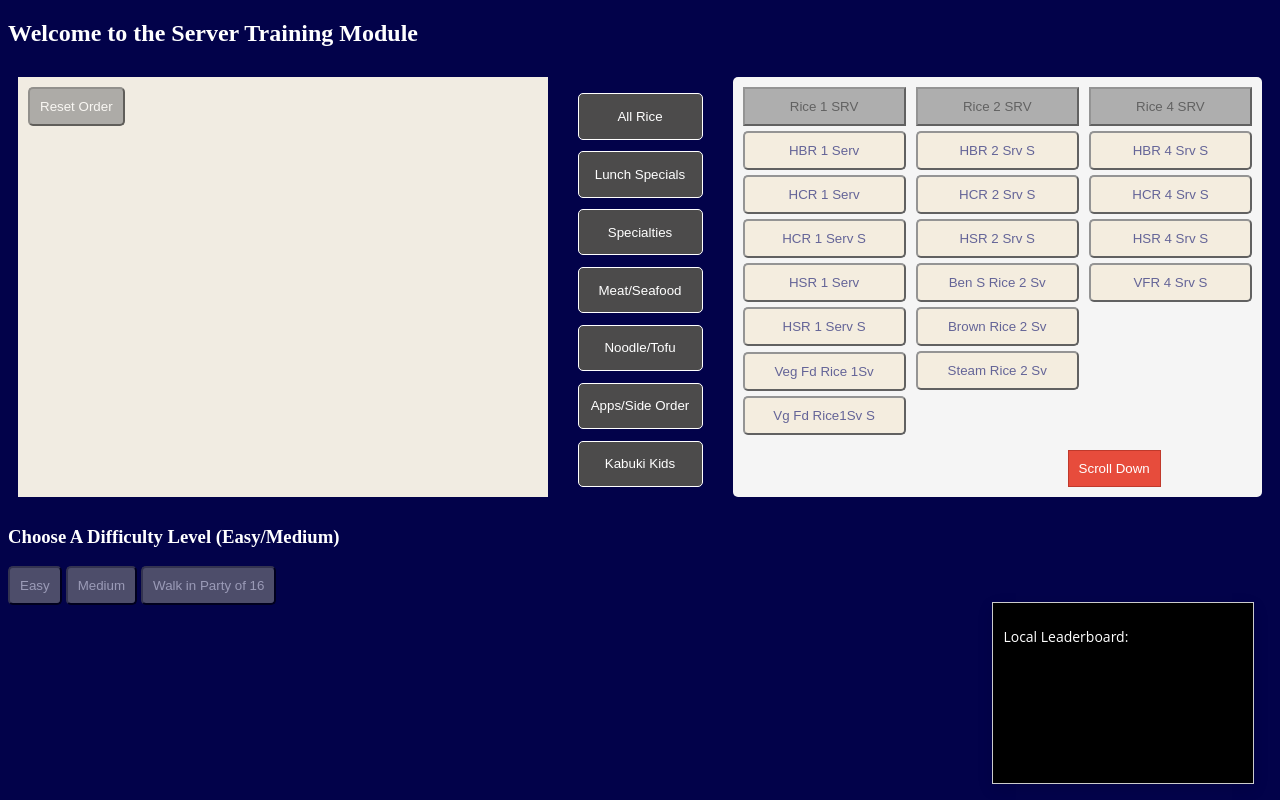
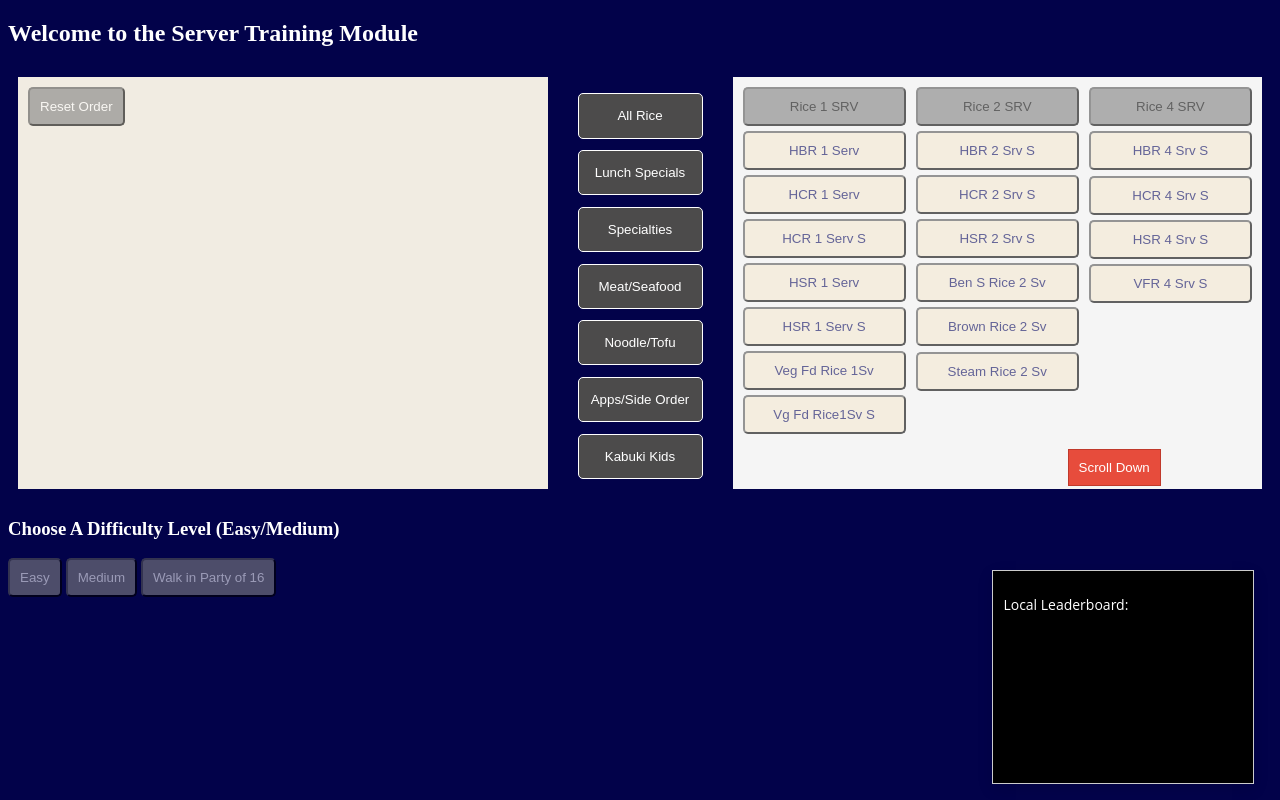
Before and after one commit to Bryan-Tal/Server-Training, a plain HTML site: page index.html in a window 1280 px wide. Drawn offline with nearby package versions, Linux system fonts and the light colour scheme.

Commit message:
change some fonts and sizing of sections

```diff
--- a/app.js
+++ b/app.js
@@ -54,7 +54,7 @@ const dataframeData = [
   },
   {
     name: 'Meat/Seafood',
-    columns: ['MEAT', 'SEAFOOD', 'Misc.'],
+    columns: ['MEAT', 'SEAFOOD', undefined],
     values: [
       ['Filet Mignon', 'Hib Chateaubrnd', 'Hibachi Chicken','Hibachi Steak','Ribeye','Spicy Hib Chk','Teriyaki Chk','Teriyaki Steak'],
       ['Colossal Shrimp', 'Hibachi Scallop', 'Hibachi Shrimp','Hib Sal Avo Tar', 'Hib Tuna Steak','Ocean Treasure','Sp Hib Shrimp','Surf Side','Twin Lob Tails'],
@@ -90,9 +90,9 @@ const dataframeData = [
     name: 'Kabuki Kids',
     columns: ['SIDES/ROLLS', 'MEAT/SEAFOOD', 'COMBINATIONS'],
     values: [
-      ['Pick Kids Drinks','Soup','Salad' ,'Kid Cali Roll', 'Kid Edamame','Kid Noodle Side','Kid HCR 1 Serv','Kid HBR 1 Serv','Kid HSR 1 Serv'],
-      ['Kid Chicken', 'Kid Ckn Temp', 'Kid Ckn Tender','Kid FM', 'Kid Shrimp','Kid Steak'],
-      ['Kid FM & Ckn','Kid FM & Shrimp','Kid Ckn & Shr','Kid Ckn & Stk','Kid Stk & Shr']
+      ['Pick Kids Drinks','Kid Cali Roll', 'Kid Edamame','Kid Noodle Side','Kid HCR 1 Serv','Kid HBR 1 Serv','Kid HSR 1 Serv'],
+      ['Soup','Kid Chicken', 'Kid Ckn Temp', 'Kid Ckn Tender','Kid FM', 'Kid Shrimp','Kid Steak'],
+      ['Salad','Kid FM & Ckn','Kid FM & Shrimp','Kid Ckn & Shr','Kid Ckn & Stk','Kid Stk & Shr']
     ]
   }
 ];
@@ -390,7 +390,6 @@ function updateValues(columns, valuesData, startIndex = 0, endIndex = 7, step =
           .text(col);
         if (col == undefined){
             button.remove('button')
-            // button.attr("class",'blank-space-button')
         }
 
         // Initialize the visibleButtonIndices for each column
--- a/styles.css
+++ b/styles.css
@@ -14,11 +14,7 @@ body{
 .listItem{
     transform: translateY(-1em);
 }
-.no-hover-button{
-    background-color: gray;
-    opacity: 0.6;
-    padding: 10px 20px;
-    }
+
 
 .button{
     background-color: gray;
@@ -27,8 +23,9 @@ body{
     padding: 10px 10px;
     box-sizing: border-box;
     border-radius: 5px;
+    max-width: 20em;
+    max-height: 10em;
 }
-
 .button:hover{
     opacity: 1;
 }
@@ -38,25 +35,43 @@ body{
     color:white;
     box-shadow: 0 1px #666;
     transform: translateY(0.5px);
+}
+
+.no-hover-button{
+    box-sizing: border-box;
+    border-radius: 5px;
+    background-color: gray;
+    opacity: 0.6;
+    padding: 10px 10px;
+    max-width: 20em;
+    max-height: 10em;
 
 }
+
+/* Style for the blank space button */
+.blank-space-button {
+    visibility: hidden; /* Hide the blank space button by default */
+    padding: 17px 10px;
+    max-width: 20em;
+    max-height: 10em;
+  }
+
 .buttons-section{
     border:thin;
     border-color: white;
     opacity: 1;
-
 }
 .orders-section, .buttons-section, .values-section {
     /* border: 1px solid #ddd; */
     padding: 10px;
     margin: 10px;
-    height: 25em;
-
+    height: 24.5em;
     }
 
 /* Set a fixed width for the orders and values sections */
 .orders-section, .values-section {
     flex: 1;
+    /* change to hidden */
     overflow-y: scroll;
     background-color: rgb(241, 236, 226);
     }
@@ -71,16 +86,19 @@ body{
     grid-gap: 10px; /* Adjust the gap between buttons as needed */
     /* justify-content: flex-start; */
     background-color: whitesmoke;
-    border-radius: 5px;
+    /* border-radius: 5px; */
     }
 
 .values-section-button{
     color: rgb(5, 5, 90);
     background-color:rgba(243, 230, 203, 0.861);
-
+    max-width: 20em;
+    max-height: 10em;
 }
 .orderData{
     color: blue;
+    font-family: 'Courier New', Courier, monospace;
+    /* letter-spacing: 1px; */
 }
 
 /* Adjust the width of the buttons section */
@@ -99,7 +117,6 @@ body{
     border: 1px solid #ffffff;
     border-radius: 5px;
     margin-top: 0.5em;
-
 }
 .buttons-section-button:hover{
     background-color: whitesmoke;
@@ -128,25 +145,21 @@ body{
     border: 1px solid #c0392b; /* Set your desired border color for the scroll button */
     cursor: pointer;
     margin: 5px; /* Adjust the margin as needed */
+    max-height: 3em;
+    max-width: 7em;
     }
 
-/* Style for the blank space button */
-.blank-space-button {
-    visibility: hidden; /* Hide the blank space button by default */
-    padding: 10px 20px;
-  }
-/* Display blank space buttons without spacing */
-.column-container .blank-space-button {
-    margin-top: 1.15em;
-  }
+
+
 .leaderboard {
     position:absolute;
     bottom: 2%;
     right: 2%;
     width: 15em;
-    height: 10em;
-    padding: 10px; /* Optional: Add padding for better appearance */
-    overflow-y: scroll;
+    height: 12em;
+    padding: 10px 10px; /* Optional: Add padding for better appearance */
+    overflow-y: hidden;
+    text-align-last: left;
     color:white;
     background-color: black; /* Optional: Set background color */
     border: 1px solid #ccc; /* Optional: Add a border */
```
